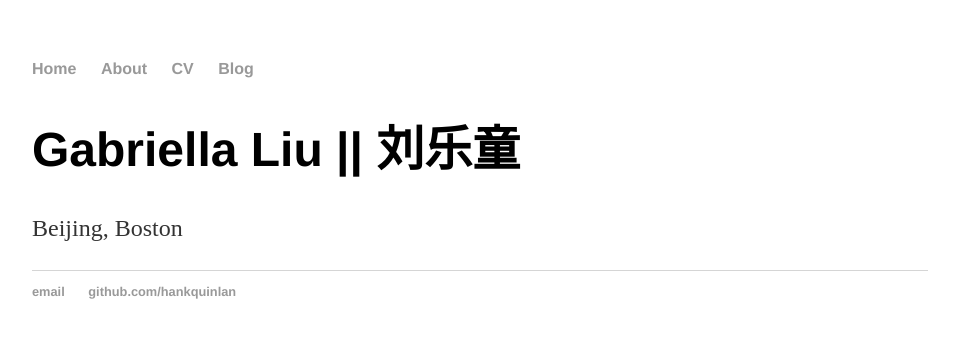
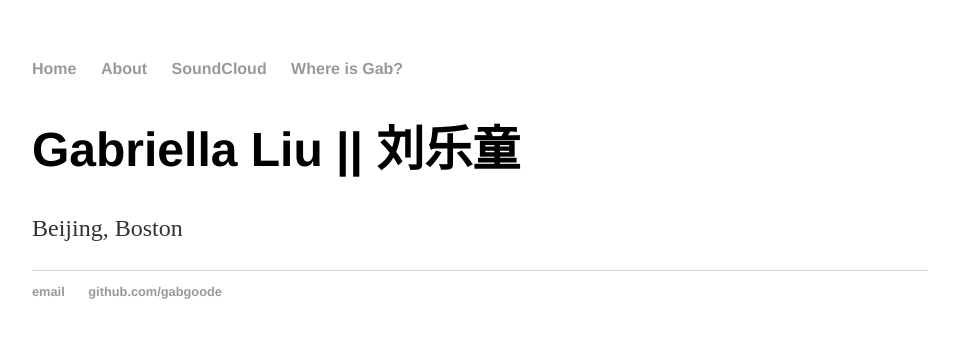
Before and after one commit to gabgoode/gabgoode.github.io, a Jekyll site: the page built from index.html, in a window 1280 px wide. Shown: the top 338 px of the page, without its empty margins (160-1119 px from the left). Built offline with Jekyll 4.4.1, drawn with Linux system fonts in a browser that asks for light colours.

Commit message:
Update default.html

```diff
--- a/_layouts/default.html
+++ b/_layouts/default.html
@@ -10,8 +10,8 @@
 	    		<ul>
 	        		<li><a href="/">Home</a></li>
 		        	<li><a href="/about">About</a></li>
-	        		<li><a href="/cv">CV</a></li>
-	        		<li><a href="/blog">Blog</a></li>
+	        		<li><a href="https://soundcloud.com/gab-liu">SoundCloud</a></li>
+	        		<li><a href="/whereisgab">Where is Gab?</a></li>
 	    		</ul>
 			</nav>
 			<div class="container">
@@ -22,7 +22,7 @@
 			<footer>
 	    		<ul>
 	        		<li><a href="mailto:hankquinlanhub@gmail.com">email</a></li>
-	        		<li><a href="https://github.com/hankquinlan">github.com/hankquinlan</a></li>
+	        		<li><a href="https://github.com/gabgoode">github.com/gabgoode</a></li>
 				</ul>
 			</footer>
 		</body>
```
